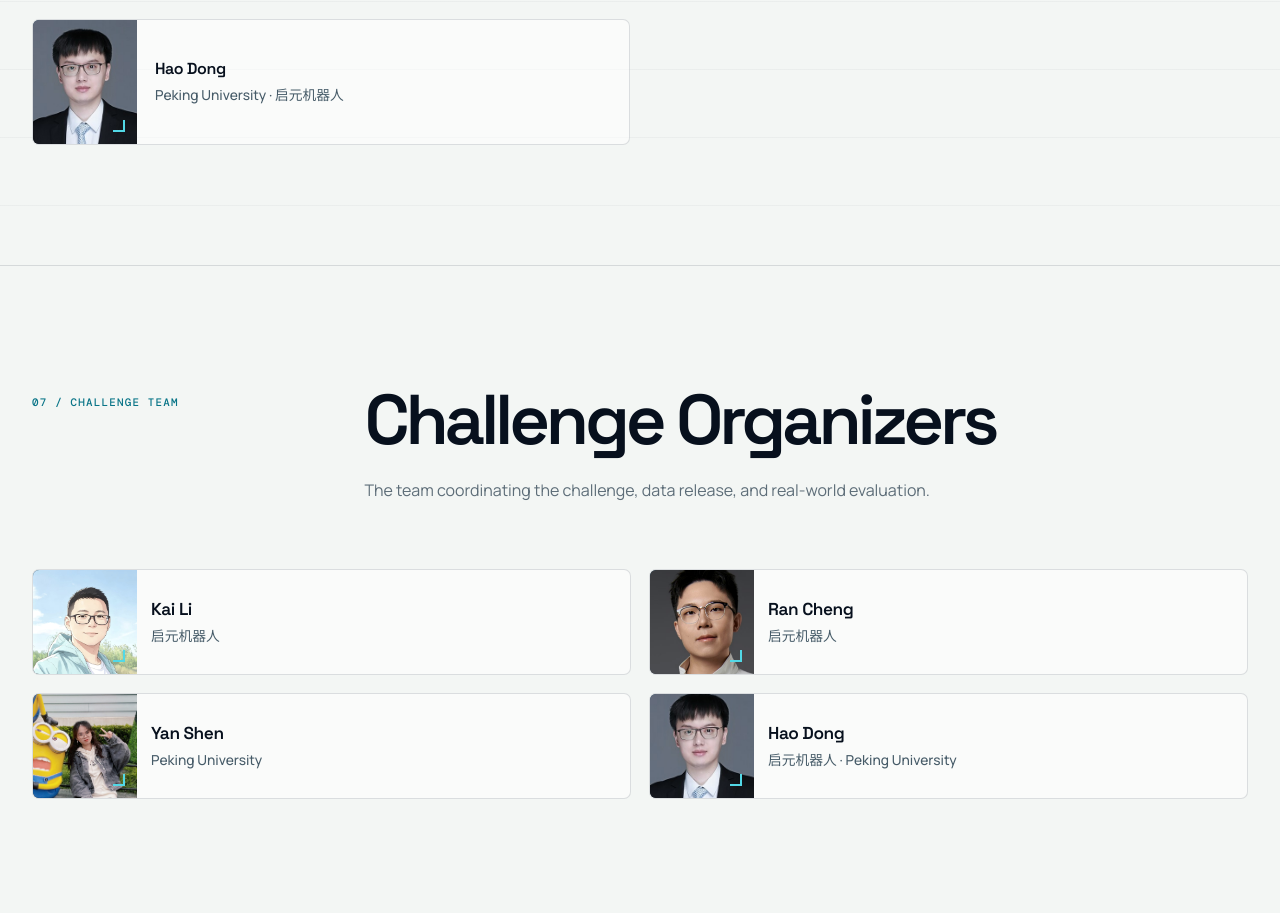
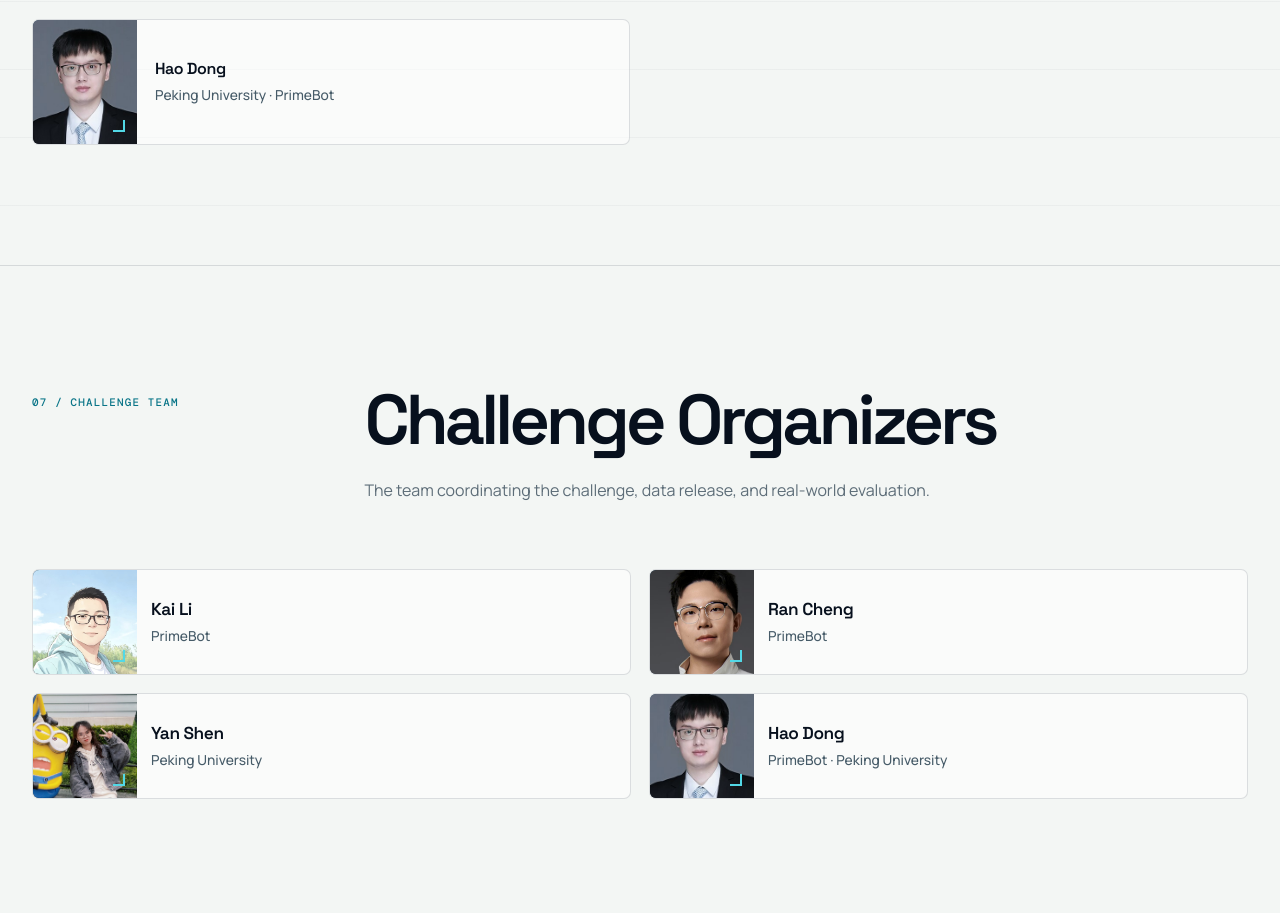
Before and after one commit to bimanual-robot-learning/bimanual-robot-learning.github.io, a React (Vite) app: page / in a window 1280 px wide. Shown: the part 9899-10812 px from the top of the page. Built offline with nearby package versions, Linux system fonts and the light colour scheme.

Commit message:
restore PrimeBot organizer affiliations

```diff
--- a/src/data/workshop.ts
+++ b/src/data/workshop.ts
@@ -343,13 +343,13 @@ export const challengeVideos: ChallengeVideo[] = [
 export const challengeOrganizers: Person[] = [
   {
     name: 'Kai Li',
-    institution: '启元机器人',
+    institution: 'PrimeBot',
     image: '/images/challenge-organizers/kai-li.jpg',
     imageAlt: 'Portrait of challenge organizer Kai Li',
   },
   {
     name: 'Ran Cheng',
-    institution: '启元机器人',
+    institution: 'PrimeBot',
     image: '/images/challenge-organizers/ran-cheng.jpg',
     imageAlt: 'Portrait of challenge organizer Ran Cheng',
   },
@@ -361,7 +361,7 @@ export const challengeOrganizers: Person[] = [
   },
   {
     name: 'Hao Dong',
-    institution: '启元机器人 · Peking University',
+    institution: 'PrimeBot · Peking University',
     image: '/images/organizers/hao-dong.jpg',
     imageAlt: 'Portrait of challenge organizer Hao Dong',
   },
@@ -543,7 +543,7 @@ export const organizers: Person[] = [
   },
   {
     name: 'Hao Dong',
-    institution: 'Peking University · 启元机器人',
+    institution: 'Peking University · PrimeBot',
     image: '/images/organizers/hao-dong.jpg',
     imageAlt: 'Portrait of workshop organizer Hao Dong',
   },
```
Also changed, not shown: 1 other file (tests, documents, lock files or other folders).
